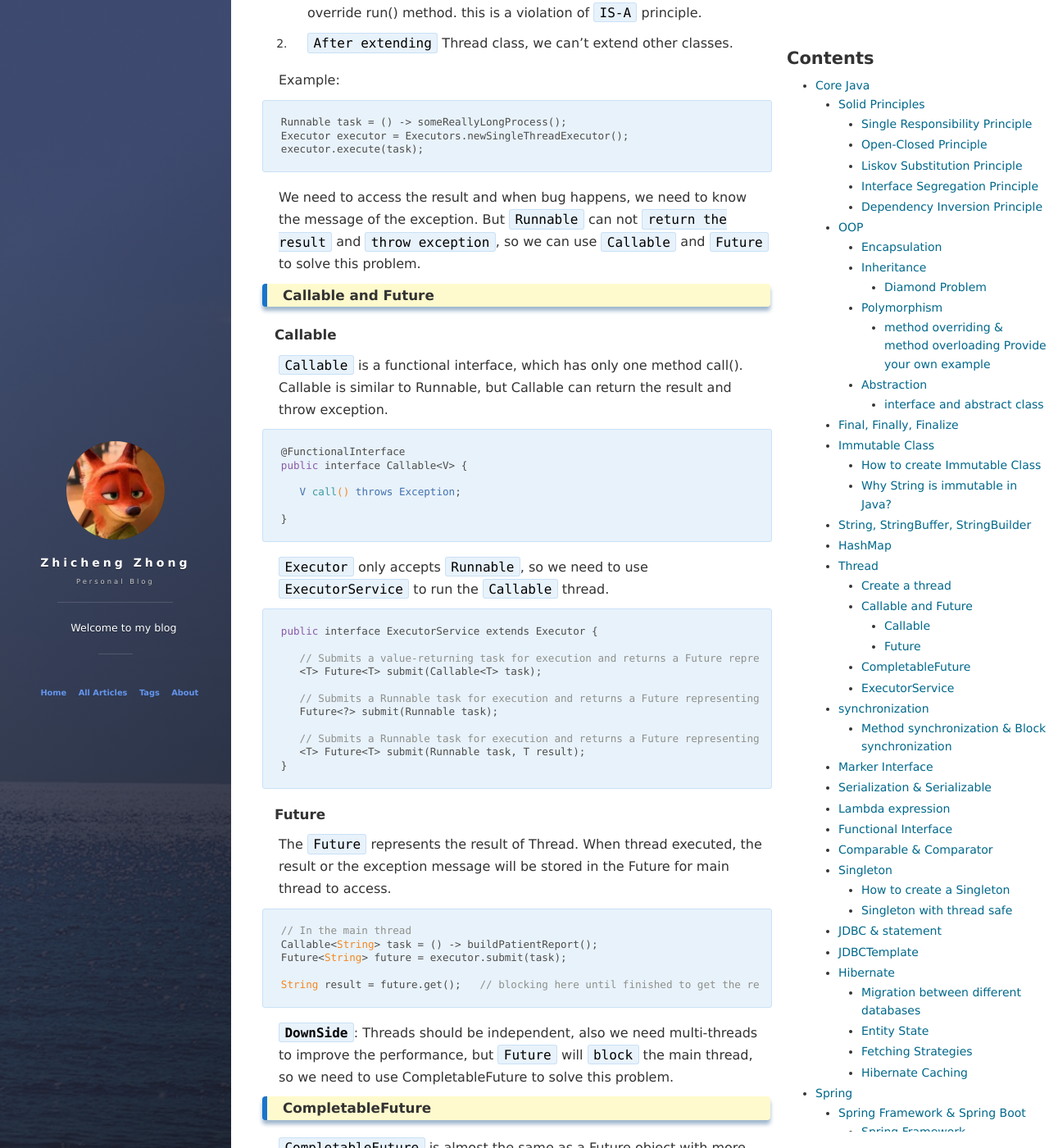
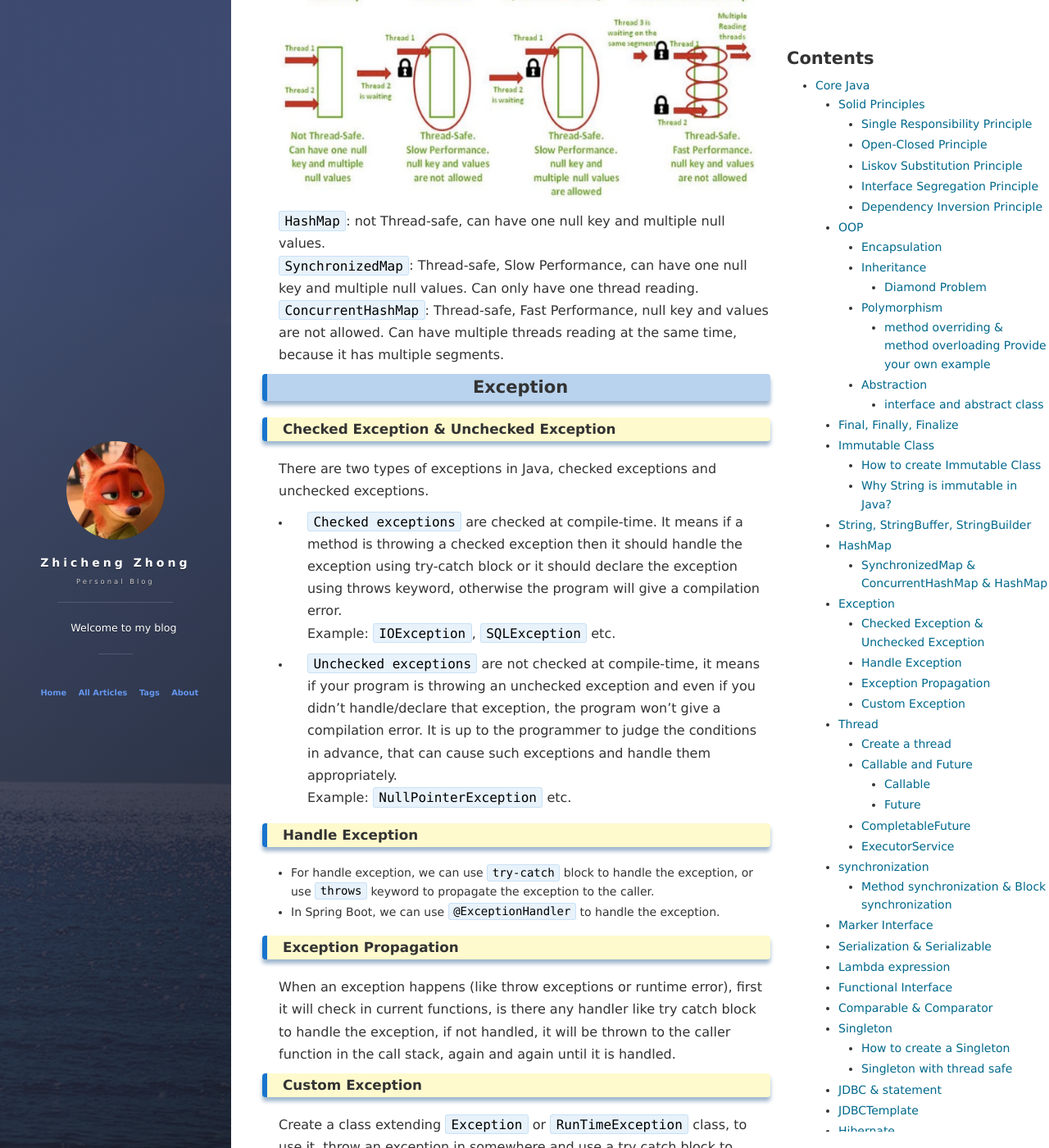
Before and after one commit to ChrisZZhong/chriszzhong.github.io, a Jekyll site: the page built from _posts/2023-10-11-Software-interview.md, in a window 1280 px wide and 1400 px high, scrolled down 7280 px. Shown: the whole window at 82% size. Built offline with Jekyll 4.4.1, drawn with Linux system fonts in a browser that asks for light colours; nearby versions of some CDN libraries; comment, search, counter and statistics services are not loaded; some of the changed text lies outside the part shown.

Commit message:
update interview

````diff
--- a/_posts/2023-10-11-Software-interview.md
+++ b/_posts/2023-10-11-Software-interview.md
@@ -147,6 +147,47 @@ Java implements it by `overriding` and `overloading`.
 HashMap is a bucket array to store `key-value pairs`. It stores key-value pairs based on their hash value. It uses the `hashcode()` method to calculate the hash value of the key, and then uses the hash value to calculate the index of the bucket array.
 
 When hash collision occurs, it stores the key-value pairs in the same bucket array in the form of linked list. When the number of linked lists in the same bucket array exceeds 8 or 16, it will be converted to a red-black tree to improve the search efficiency.
+
+### SynchronizedMap & ConcurrentHashMap & HashMap
+
+<img src = "/images/Full-Stack/JavaCore/HashMap.png">
+
+`HashMap`: not Thread-safe, can have one null key and multiple null values.
+`SynchronizedMap`: Thread-safe, Slow Performance, can have one null key and multiple null values. Can only have one thread reading.
+`ConcurrentHashMap`: Thread-safe, Fast Performance, null key and values are not allowed. Can have multiple threads reading at the same time, because it has multiple segments.
+
+## Exception
+
+### Checked Exception & Unchecked Exception
+
+There are two types of exceptions in Java, checked exceptions and unchecked exceptions.
+
+- `Checked exceptions` are checked at compile-time. It means if a method is throwing a checked exception then it should handle the exception using try-catch block or it should declare the exception using throws keyword, otherwise the program will give a compilation error.
+  Example: `IOException`, `SQLException` etc.
+
+- `Unchecked exceptions` are not checked at compile-time, it means if your program is throwing an unchecked exception and even if you didn’t handle/declare that exception, the program won’t give a compilation error. It is up to the programmer to judge the conditions in advance, that can cause such exceptions and handle them appropriately.
+  Example: `NullPointerException` etc.
+
+### Handle Exception
+
+- For handle exception, we can use `try-catch` block to handle the exception, or use `throws` keyword to propagate the exception to the caller.
+- In Spring Boot, we can use `@ExceptionHandler` to handle the exception.
+
+### Exception Propagation
+
+When an exception happens (like throw exceptions or runtime error), first it will check in current functions, is there any handler like try catch block to handle the exception, if not handled, it will be thrown to the caller function in the call stack, again and again until it is handled.
+
+### Custom Exception
+
+Create a class extending `Exception` or `RunTimeException` class, to use it, throw an exception in somewhere and use a try catch block to catch it.
+
+```Java
+public class CustomException extends Exception {
+   public CustomException(String message) {
+      super(message);
+   }
+}
+```
 
 ## Thread
 
````
Also changed, not shown: images/Full-Stack/JavaCore/HashMap.png (added).
